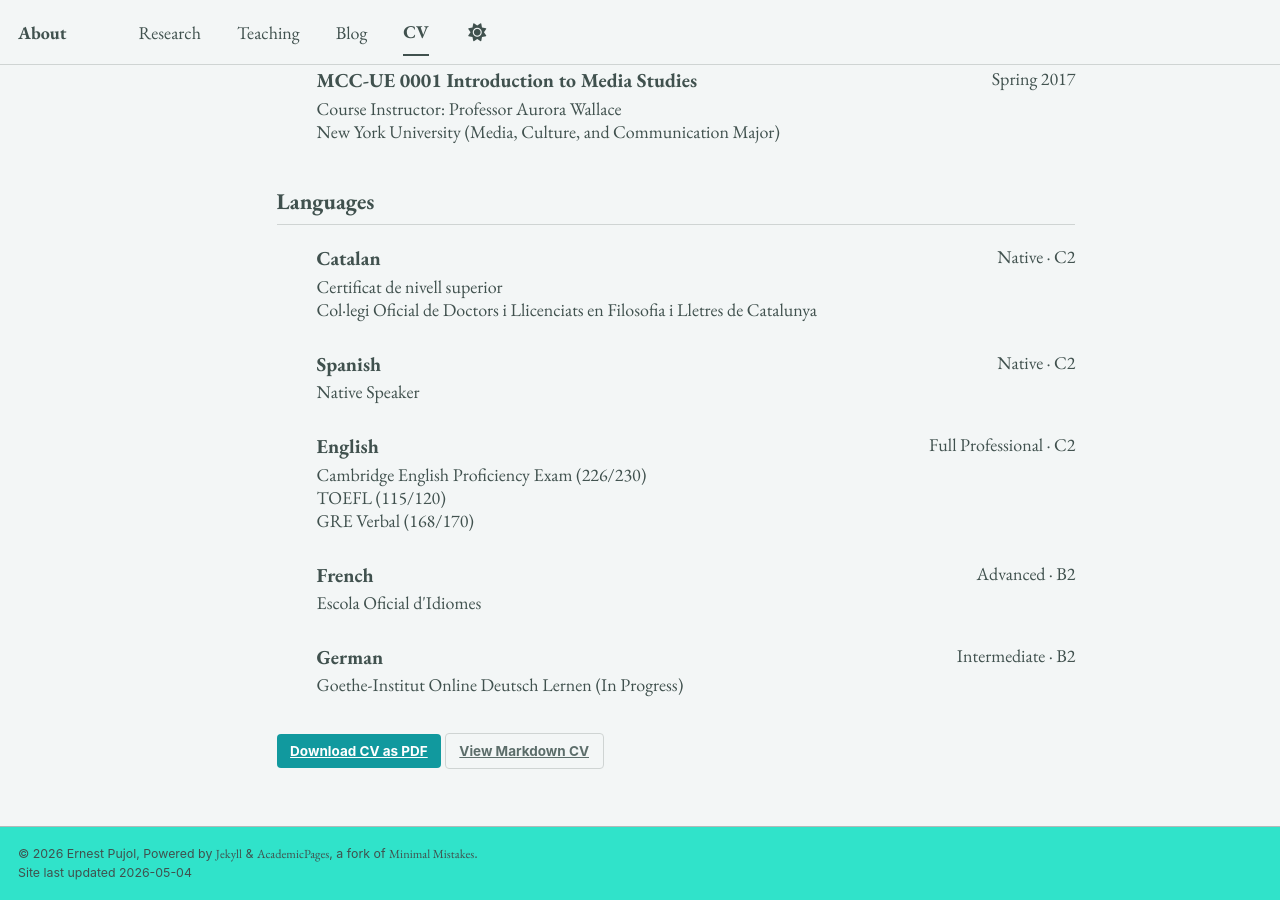
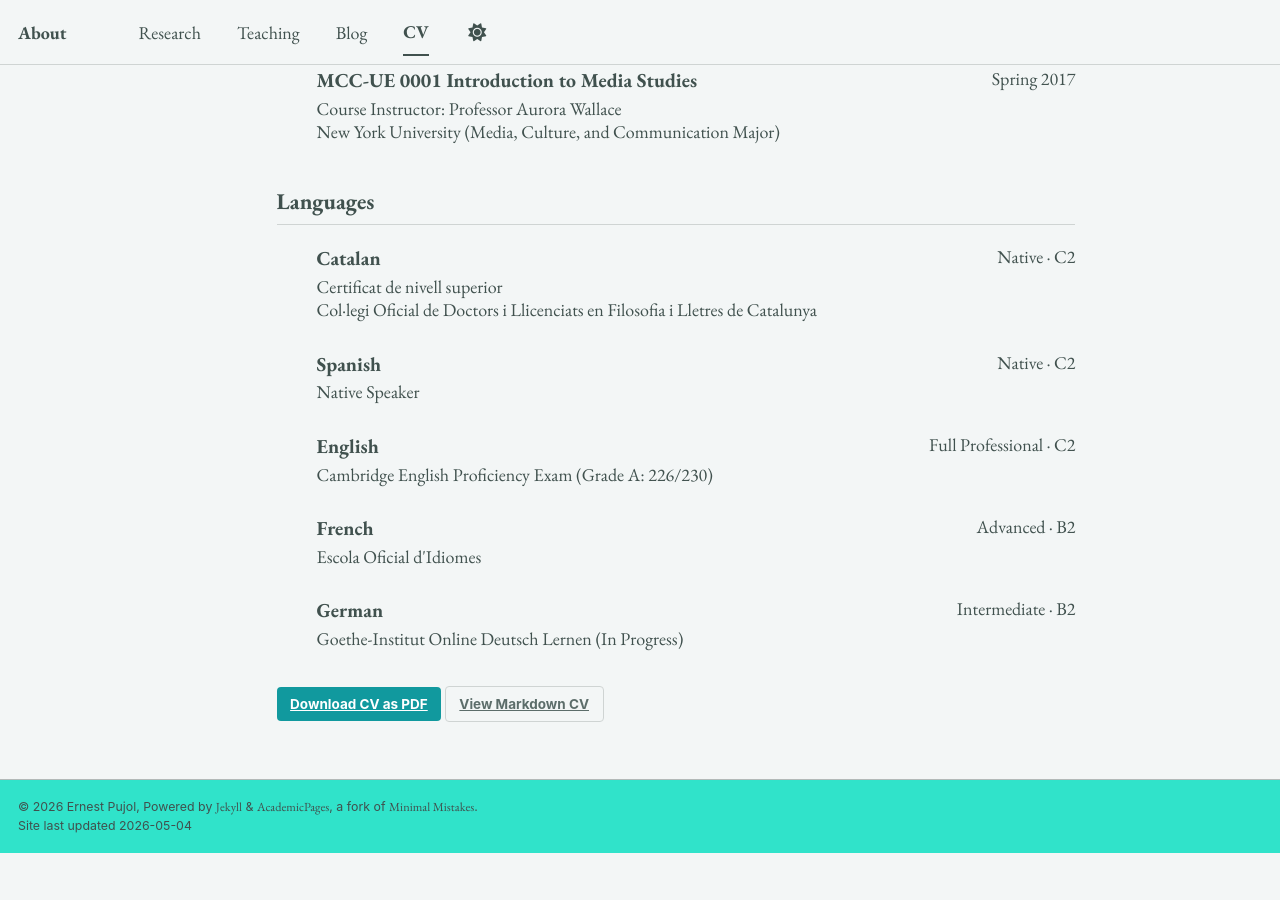
Before and after one commit to epujol90/epujol90.github.io, a Jekyll site: the page built from _pages/cv-json.md, in a window 1280 px wide and 900 px high, scrolled down 4399 px. Built offline with Jekyll 4.4.1, drawn with Linux system fonts in a browser that asks for light colours; a script bundle is joined from its source files by our own code; library files that are not in the unit come from our copies; after the commit the page ends 5252 px from its top, so only the background shows below that.

Commit message:
Update cv.json

```diff
--- a/_data/cv.json
+++ b/_data/cv.json
@@ -312,7 +312,7 @@
       "language": "English",
       "fluency": "Full Professional",
       "cefr": "C2",
-      "certificate": "Cambridge English Proficiency Exam (226/230)<br>TOEFL (115/120)<br>GRE Verbal (168/170)"
+      "certificate": "Cambridge English Proficiency Exam (Grade A: 226/230)"
     },
     {
       "language": "French",
```
